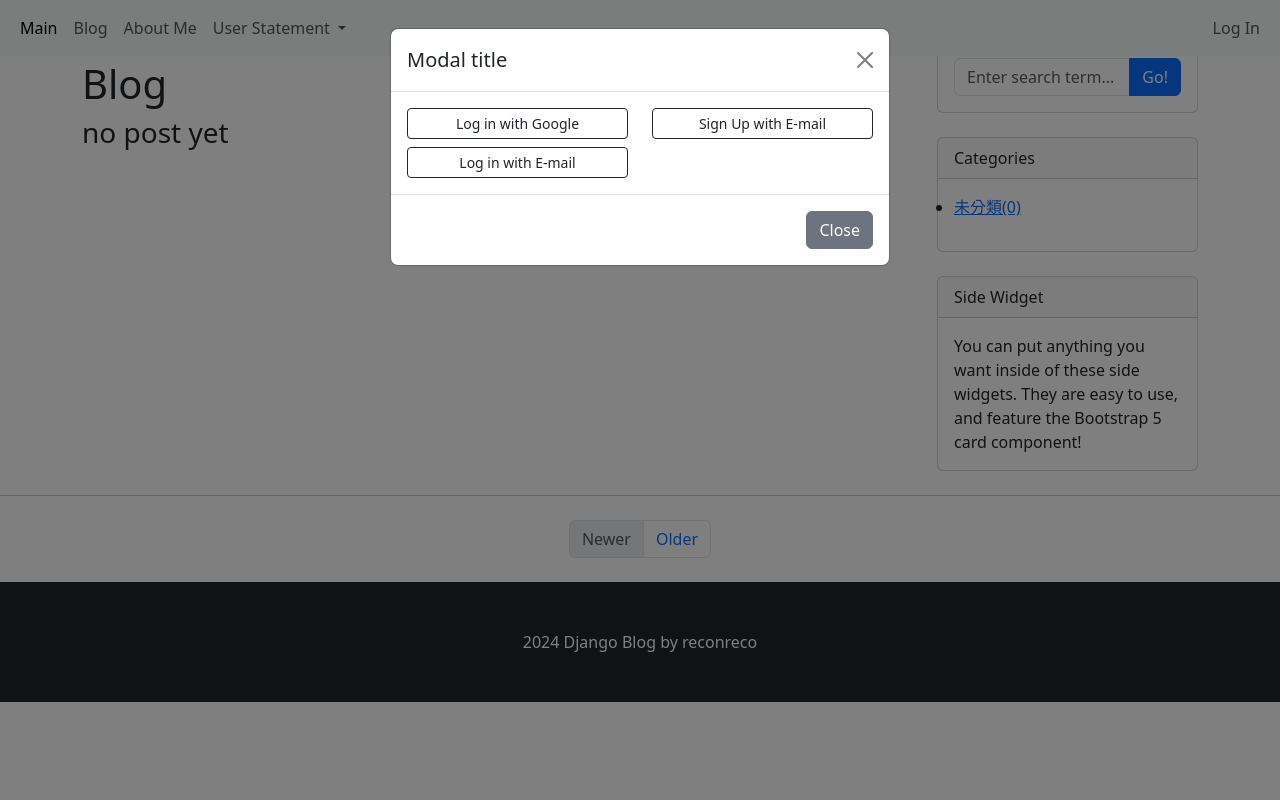
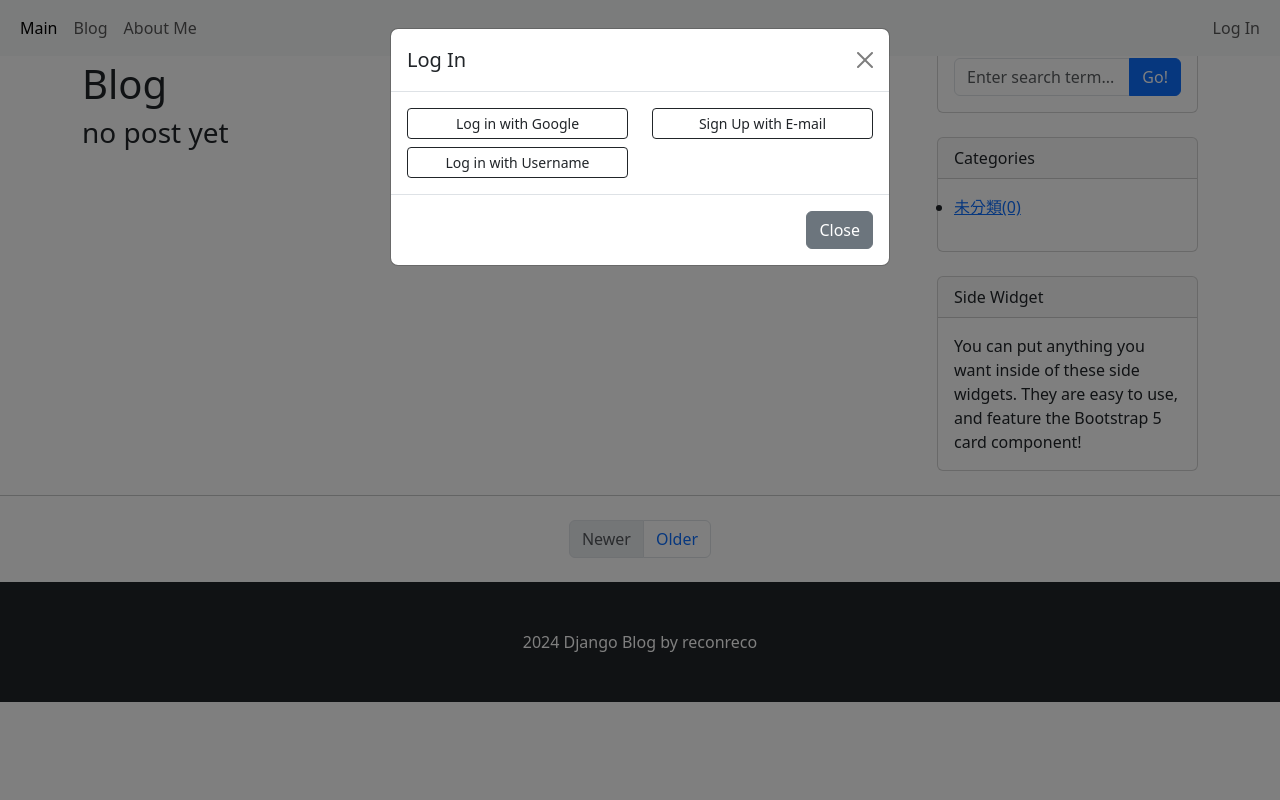
Before and after one commit to recon-reco/Smart-Menu-Planner, a Django app: page /blog/ in a window 1280 px wide, after a click on "Log In". Run offline with Django 4.2, Linux system fonts and the light colour scheme; data that the repository does not hold is empty; some libraries are stand-ins or nearby versions.

Commit message:
Log In/Log Out : Navbar and Modal

```diff
--- a/DjangoBlog_prj/urls.py
+++ b/DjangoBlog_prj/urls.py
@@ -9,6 +9,7 @@ urlpatterns = [
     path("admin/", admin.site.urls),
     path("blog/", include('blog.urls')),
     path("",include('single_pages.urls')),
+    path("accounts/",include('allauth.urls')),
 ]
 
 urlpatterns += static(settings.MEDIA_URL, document_root=settings.MEDIA_ROOT)
--- a/blog/templates/blog/navbar.html
+++ b/blog/templates/blog/navbar.html
@@ -11,22 +11,23 @@
                 <li class="nav-item">
                     <a class="nav-link" href="/about_me/">About Me</a>
                 </li>
-                <li class="nav-item dropdown">
-                    <a class="nav-link dropdown-toggle" href="#" role="button" data-bs-toggle="dropdown"
-                        aria-expanded="false">
-                        User Statement
-                    </a>
-                    <ul class="dropdown-menu">
-                        <li><a class="dropdown-item" href="#">Action</a></li>
-                        <li><a class="dropdown-item" href="#">Another action</a></li>
-                        <li><a class="dropdown-item" href="#">Something else here</a></li>
-                    </ul>
-                </li>
             </ul>
             <ul class="navbar-nav ms-auto">
+                {% if user.is_authenticated %}
+                <li class="nav-item dropdown">
+                    <a class="nav-link dropdown-toggle" href="#" id="navbarDropdownMenuLink" role="button"
+                        data-bs-toggle="dropdown" aria-expanded="false">
+                        {{user.username}}
+                    </a>
+                    <div class="dropdown-menu" aria-labelledby="navbarDropdownMenuLink">
+                        <a class="dropdown-item" href="/accounts/logout/">Log Out</a>
+                    </div>
+                </li>
+                {% else %}
                 <li class="nav-item">
                     <a class="nav-link" href="#" data-bs-toggle="modal" data-bs-target="#loginModal">Log In</a>
                 </li>
+                {% endif %}
             </ul>
         </div>
     </div>
@@ -37,23 +38,25 @@
     <div class="modal-dialog">
         <div class="modal-content">
             <div class="modal-header">
-                <h1 class="modal-title fs-5" id="loginModalLabel">Modal title</h1>
+                <h1 class="modal-title fs-5" id="loginModalLabel">Log In</h1>
                 <button type="button" class="btn-close" data-bs-dismiss="modal" aria-label="Close"></button>
             </div>
             <div class="modal-body">
                 <div class="row">
                     <div class="col-md-6">
-                        <button type="button" class="btn btn-outline-dark w-100 btn-sm mb-2">Log in with
-                            Google</button>
-                        <button type="button" class="btn btn-outline-dark w-100 btn-sm">Log in with E-mail</button>
+                        <a type="button" class="btn btn-outline-dark w-100 btn-sm mb-2">Log in with
+                            Google</a>
+                        <a class="btn btn-outline-dark w-100 btn-sm" href="/accounts/login/">Log in
+                            with Username</a>
                     </div>
                     <div class="col-md-6">
-                        <button type="button" class="btn btn-outline-dark w-100 btn-sm">Sign Up with E-mail</button>
+                        <a t class="btn btn-outline-dark w-100 btn-sm" href="/accounts/signup/">Sign Up
+                            with E-mail</a>
                     </div>
                 </div>
             </div>
             <div class="modal-footer">
-                <button type="button" class="btn btn-secondary" data-bs-dismiss="modal">Close</button>
+                <a class="btn btn-secondary" data-bs-dismiss="modal">Close</a>
             </div>
         </div>
     </div>
--- a/blog/urls.py
+++ b/blog/urls.py
@@ -8,5 +8,6 @@ urlpatterns=[
     path("category/<str:slug>/", views.category_page),
     path("create_post/", views.PostCreate.as_view()),
     path("update_post/<int:pk>", views.PostUpdate.as_view()),
-    path('delete_post/<int:pk>/', views.DeletePostView.as_view()),
+    path("delete_post/<int:pk>/", views.DeletePostView.as_view()),
+
 ]
```
Also changed, not shown: DjangoBlog_prj/settings.py (+19 -0 lines), note1.txt (+30 -0 lines).
